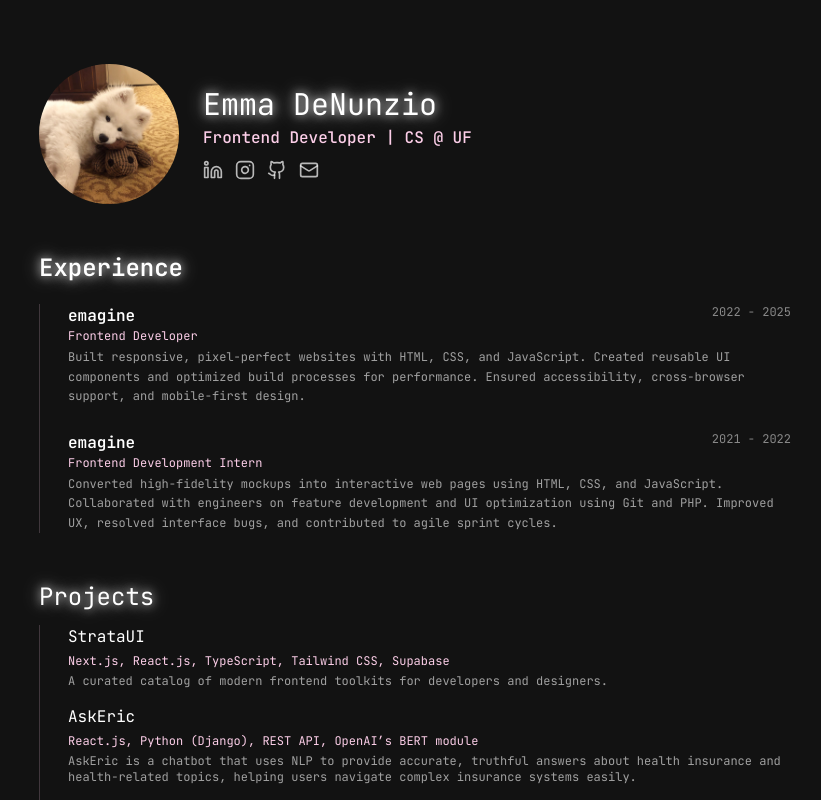
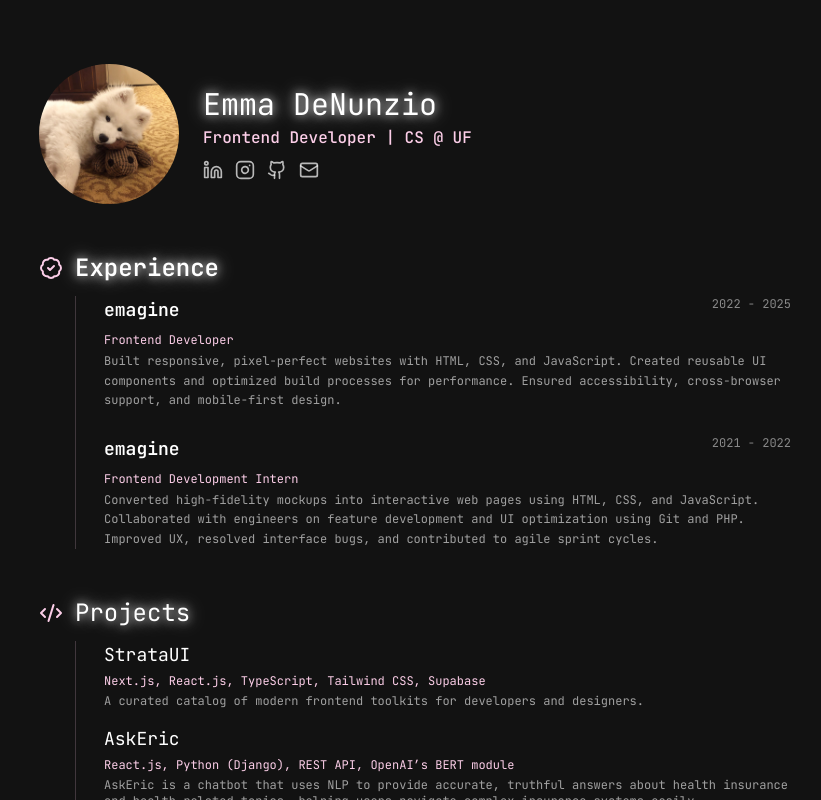
Before and after one commit to emijane/edenunz, a React (Vite) app in the folder portfolio/: page / in a window 1280 px wide. Shown: the top 800 px of the page, without its empty margins (225-1046 px from the left). Built offline with nearby package versions, Linux system fonts and the light colour scheme.

Commit message:
added icons for experience and project components

```diff
--- a/portfolio/src/components/ExperienceBlock.jsx
+++ b/portfolio/src/components/ExperienceBlock.jsx
@@ -1,13 +1,14 @@
 {/* experience block component */}
 
 import React from "react";
+import { Braces } from "lucide-react";
 
 export default function ExperienceBlock({ company, date, role, description }) {
     return (
         <div className="relative">
             {/* Header row */}
             <div className="flex justify-between">
-                <h3 className="font-semibold text-white">{company}</h3>
+                <h3 className="text-lg font-semibold text-white mb-2">{company}</h3>
                 <p className="text-xs text-white/50">{date}</p>
             </div>
 
--- a/portfolio/src/components/ProjectCard.jsx
+++ b/portfolio/src/components/ProjectCard.jsx
@@ -5,7 +5,7 @@ import React from "react";
 export default function ProjectCard({ title, link, tech, description }) {
     return (
         <div className="flex flex-col gap-1">
-            <h3 className='hover:underline'>
+            <h3 className='text-lg hover:underline'>
                 {/* Link + Title for h3*/}
                 <a
                 href={link}
--- a/portfolio/src/layout/ExperienceSection.jsx
+++ b/portfolio/src/layout/ExperienceSection.jsx
@@ -1,16 +1,20 @@
 {/* experience section */}
 
 import ExperienceBlock from "../components/ExperienceBlock";
+import { BadgeCheck } from "lucide-react";
 
 export default function ExperienceSection() {
     return (
         <div className="flex flex-col gap-3 text-left p-6 mx-auto">
-            <h2 className="text-2xl font-semibold text-white text-glow mb-2">
-                Experience
-            </h2>
+            <div className="flex gap-3 items-center">
+                <BadgeCheck className="text-pink-200" />
+                <h2 className="text-2xl font-semibold text-white text-glow">
+                    Experience
+                </h2>
+            </div>
 
             {/* Timeline container */}
-            <div className="relative flex flex-col gap-6 pl-7 border-l border-pink-200/20">
+            <div className="relative flex flex-col gap-6 pl-7 border-l border-pink-200/20 ml-9">
                 <ExperienceBlock
                     company="emagine"
                     date="2022 - 2025"
--- a/portfolio/src/layout/ProjectSection.jsx
+++ b/portfolio/src/layout/ProjectSection.jsx
@@ -1,12 +1,16 @@
 {/* projects section */}
 
 import ProjectCard from "../components/ProjectCard";
+import { CodeXml } from "lucide-react";
 
 export default function ProjectsSection() {
     return (
         <div className='flex flex-col gap-3 text-left p-6'>
-            <h2 className='text-2xl text-white text-glow'>Projects</h2>
-            <div className='flex flex-col gap-4 pl-7 border-l border-pink-200/20'>
+            <div className="flex gap-3 items-center">
+                <CodeXml className="text-pink-200" />
+                <h2 className='text-2xl text-white text-glow'>Projects</h2>
+            </div>
+            <div className='flex flex-col gap-4 pl-7 border-l border-pink-200/20 ml-9'>
                 {/* Content blocks */}
                 <ProjectCard
                     title="StrataUI"
```
